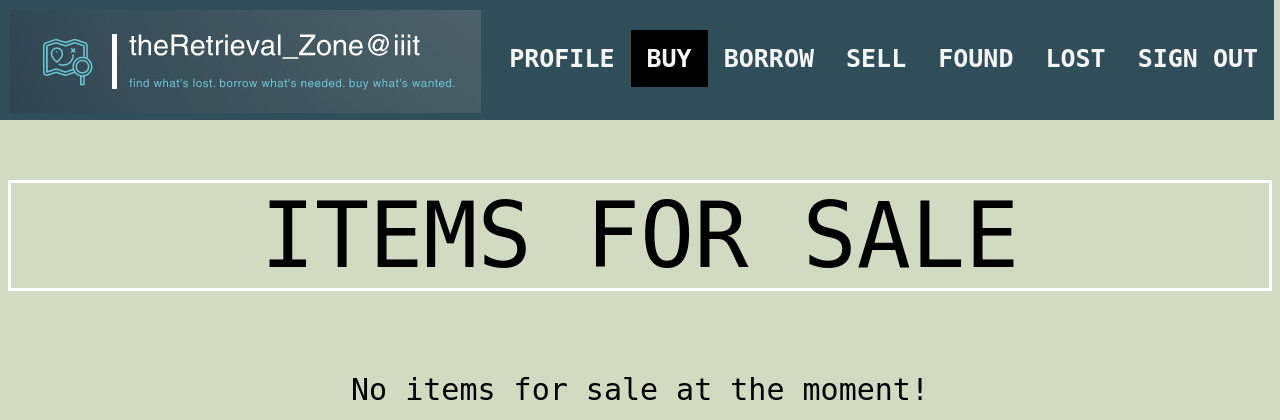
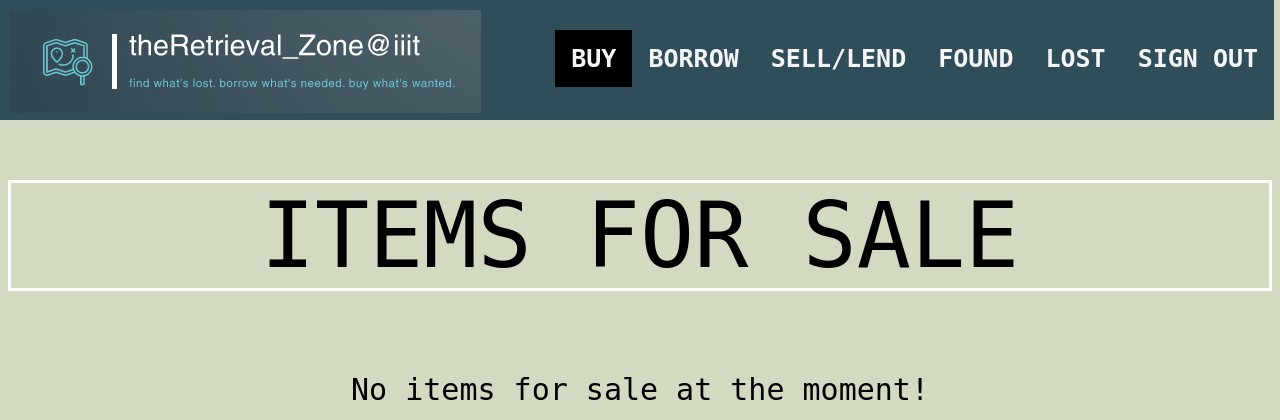
Before and after one commit to hemanth-sunkireddy/ISS_Hackhaton, a Flask app: page /buy.html in a window 1280 px wide. Shown: the top 420 px of the page. Run offline with Flask 3, Linux system fonts and the light colour scheme; data that the repository does not hold is empty.

Commit message:
Update buy.html

```diff
--- a/templates/buy.html
+++ b/templates/buy.html
@@ -71,7 +71,7 @@ section{
 		<li><a href="/index.html">SIGN OUT</a></li>
 		<li><a href="/lostView.html">LOST</a></li>
 		<li><a href="/foundView.html">FOUND</a></li>
-		<li><a href="/sell.html">SELL</a></li>
+		<li><a href="/sell.html">SELL/LEND</a></li>
 		<li><a href="/borrow.html">BORROW</a></li>
 		<li><a href="/buy.html" a class="active">BUY</a></li>
 		<li><a href="/studentProfile.html"  >PROFILE</a></li>
```
